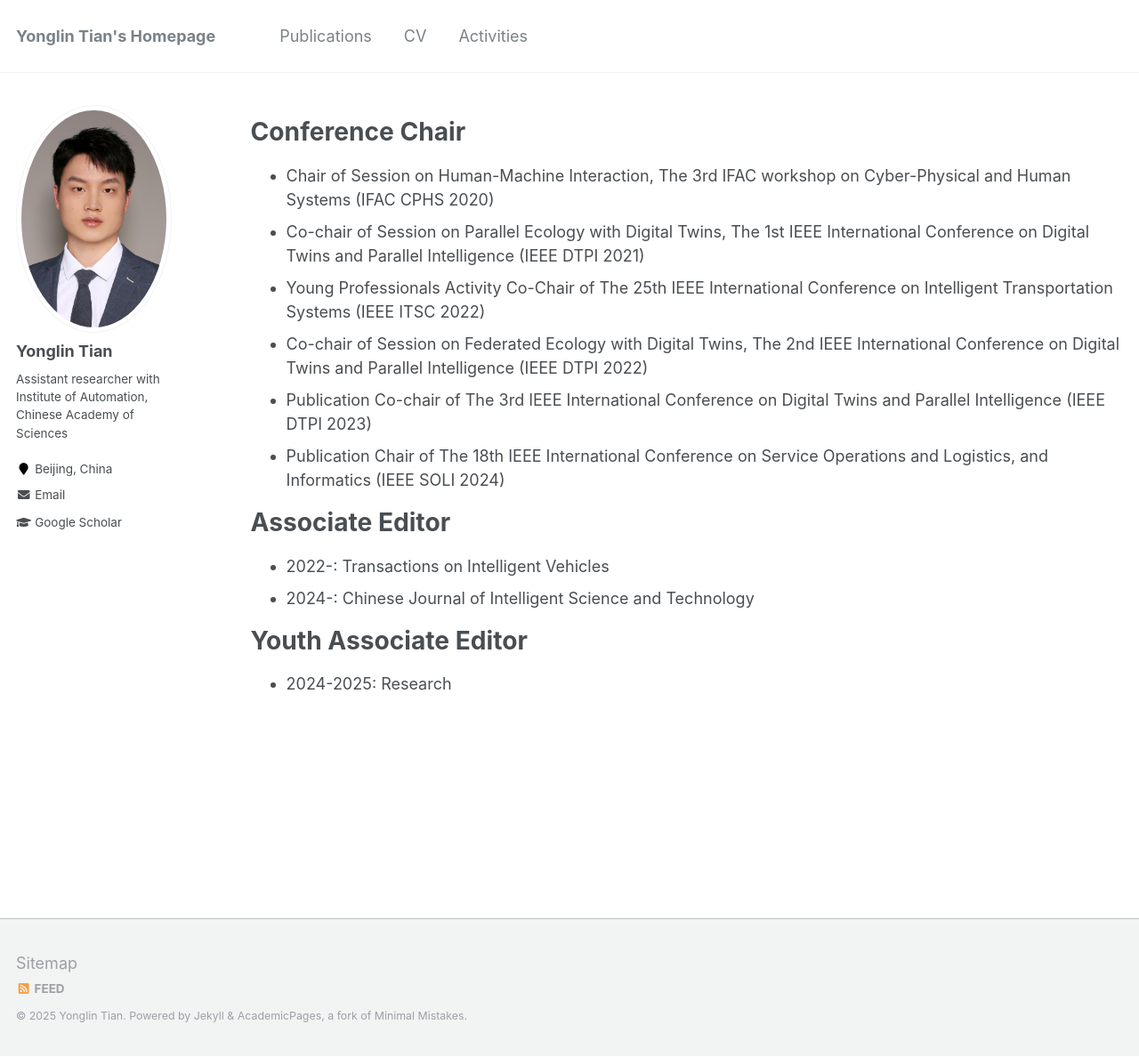
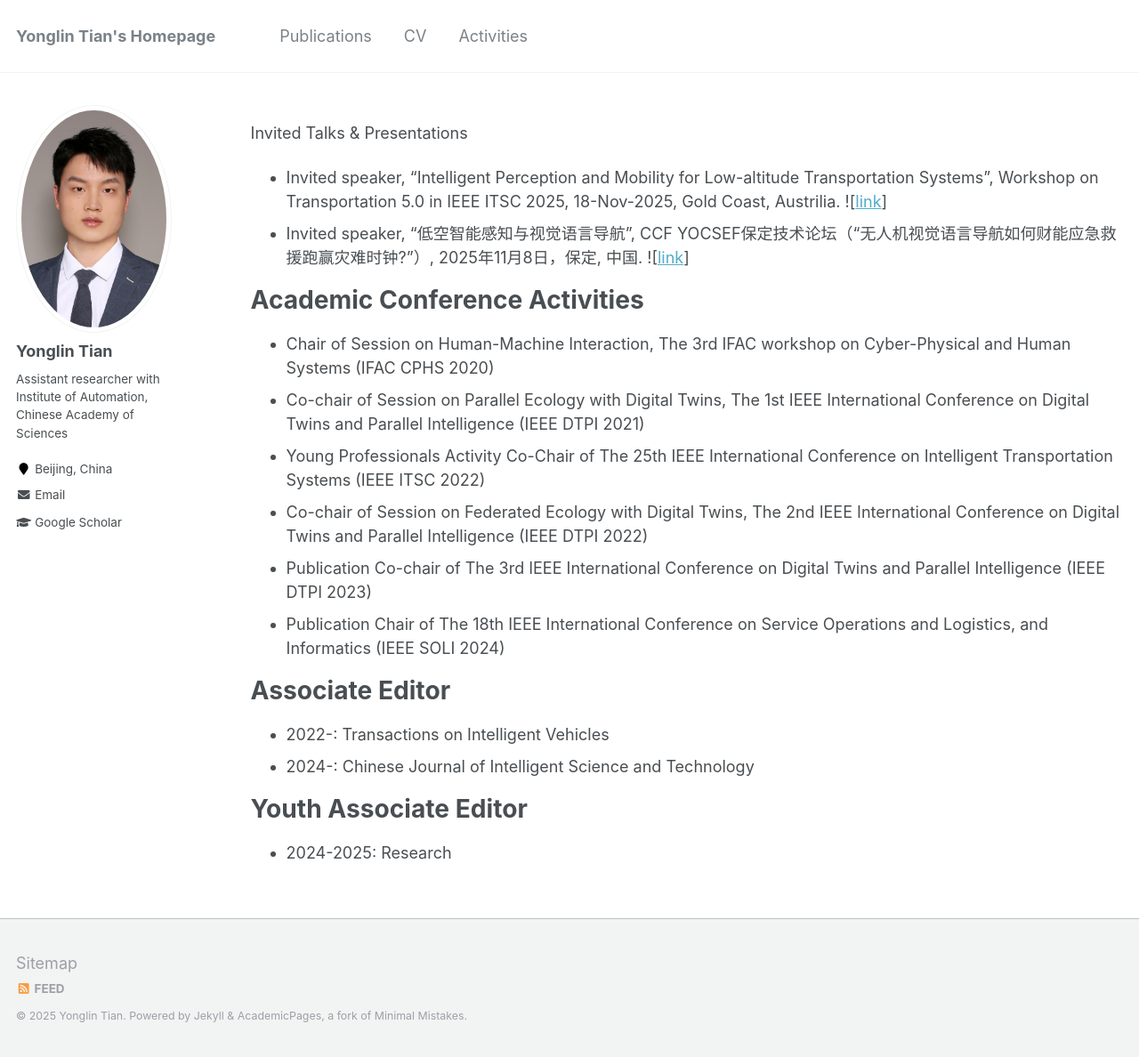
Before and after one commit to Hub-Tian/hub-tian.github.io, a Jekyll site: the page built from _pages/activities.md, in a window 1280 px wide and 1188 px high. Shown: the whole window at 89% size. Built offline with Jekyll 4.4.1, drawn with Linux system fonts in a browser that asks for light colours.

Commit message:
update 20251118-4

```diff
--- a/_pages/activities.md
+++ b/_pages/activities.md
@@ -9,7 +9,13 @@ redirect_from:
 
 {% include base_path %}
 
-Conference Chair
+Invited Talks & Presentations
+* Invited speaker, “Intelligent Perception and Mobility for Low-altitude Transportation Systems”, Workshop on Transportation 5.0 in IEEE ITSC 2025, 18-Nov-2025, Gold Coast, Austrilia. ![[link](https://parallelits.github.io/ITSC-2025-Workshop-on-Transportation-5.0/)]
+* Invited speaker, “低空智能感知与视觉语言导航”, CCF YOCSEF保定技术论坛（“无人机视觉语言导航如何财能应急救援跑赢灾难时钟?”）, 2025年11月8日，保定, 中国. ![[link](https://mp.weixin.qq.com/s/pQ6i31J4GqPBufNEXRtmog)]
+
+
+
+Academic Conference Activities
 ======
 * Chair of Session on Human-Machine Interaction, The 3rd IFAC workshop on Cyber-Physical and Human Systems (IFAC CPHS 2020)
 * Co-chair of Session on Parallel Ecology with Digital Twins, The 1st IEEE International Conference on Digital Twins and Parallel Intelligence (IEEE DTPI 2021)
@@ -17,6 +23,7 @@ Conference Chair
 * Co-chair of Session on Federated Ecology with Digital Twins, The 2nd IEEE International Conference on Digital Twins and Parallel Intelligence (IEEE DTPI 2022)
 * Publication Co-chair of The 3rd IEEE International Conference on Digital Twins and Parallel Intelligence (IEEE DTPI 2023)
 * Publication Chair of The 18th IEEE International Conference on Service Operations and Logistics, and Informatics  (IEEE SOLI 2024)
+
 
 Associate Editor
 ======
```
Also changed, not shown: _pages/publications.md (+1 -1 lines), _pages/activity-assets/2025-11-08-ccf-yocsef.jpg (added).
